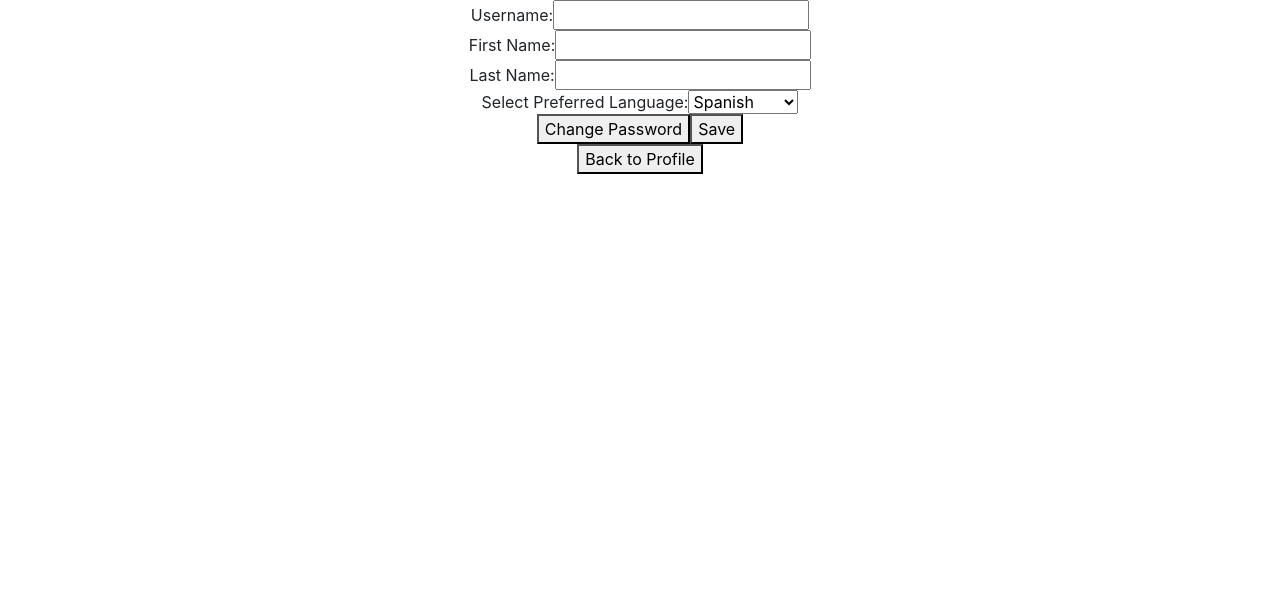
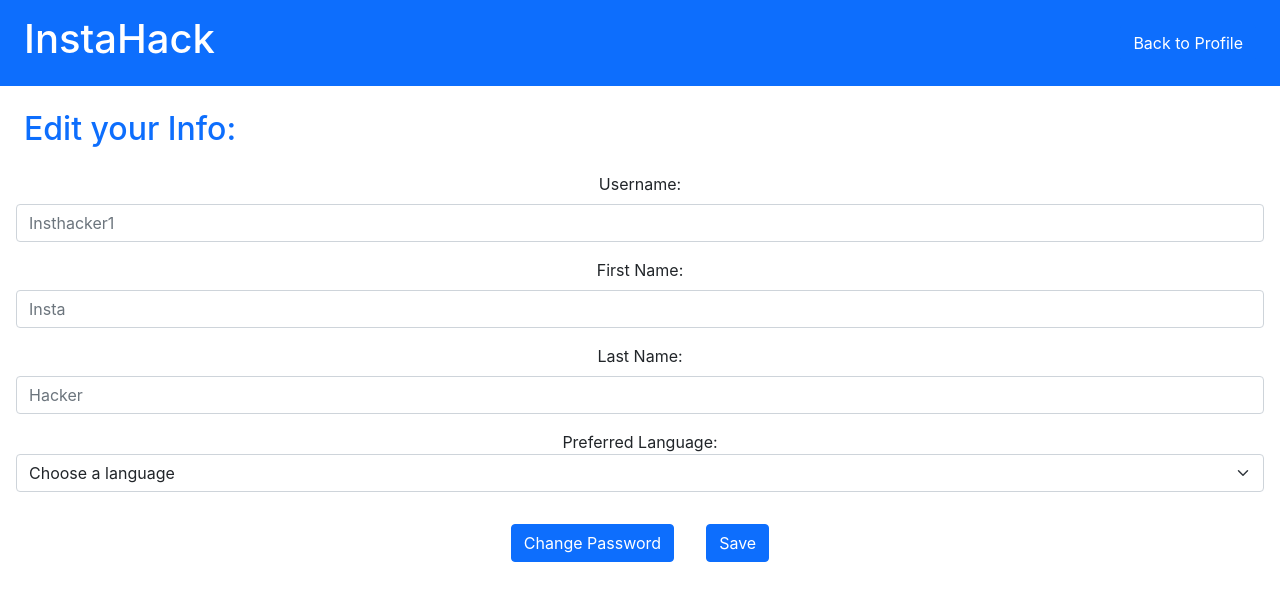
Before and after one commit to maiaduek/instahack, a React (Create React App) app in the folder frontend/f-end/: page /auth/edit-info in a window 1280 px wide. Shown: the top 600 px of the page. Built offline with nearby package versions, Linux system fonts and the light colour scheme; no server answers.

Commit message:
almost done

```diff
--- a/frontend/f-end/src/components/ChangePassword.js
+++ b/frontend/f-end/src/components/ChangePassword.js
@@ -1,5 +1,5 @@
 import { useEffect, useState } from 'react';
-import { useNavigate } from 'react-router';
+import { useNavigate, Link } from 'react-router-dom';
 import { get, post } from '../http/service';
 
 function ChangePassword() {
@@ -36,11 +36,25 @@ function ChangePassword() {
 
   return (
     <div>
-      <form onSubmit={submitNewPassword}>
-        <input placeholder="Old password" onChange={(e) => setOldPassword(e.target.value)}/>
-        <input placeholder="New password" onChange={(e) => setNewPassword(e.target.value)}/>
-        <button type="submit">Save</button>
-      </form>
+      <nav className="navbar nav-pills bg-primary p-2 justify-content-end d-flex justify-content-between">
+        <h1 className="text-white ms-3">InstaHack</h1>
+        <ul className="nav">
+          <li className="m-3">
+          <Link to={`/profile/${id}`} className="btn btn-primary">Back to Profile</Link>
+          </li>
+        </ul>
+      </nav>
+      <h2 className="text-primary m-4 d-flex justify-content-start">Change your Password:</h2>
+      <div className="m-3">
+        <label htmlFor="oldPassword" className="form-label">Old Password:</label>
+        <input placeholder="********" type="password" className="form-control" id="oldPassword" onChange={e => setOldPassword(e.target.value)} value={oldPassword}/>
+      </div>
+      <div className="m-3">
+        <label htmlFor="newPassword" className="form-label">New Password:</label>
+        <input placeholder="********" type="password" className="form-control" id="newPassword" onChange={e => setNewPassword(e.target.value)} value={newPassword}/>
+        <div id="emailHelp" className="form-text">Please choose a password with at least 8 characters.</div>
+      </div>
+        <button type="submit" className="btn btn-primary">Save</button>
       {error && <p>{error}</p>}
     </div>
   )
--- a/frontend/f-end/src/components/CreatePost.js
+++ b/frontend/f-end/src/components/CreatePost.js
@@ -1,5 +1,5 @@
 import { useState, useEffect } from 'react';
-import { useNavigate } from 'react-router-dom';
+import { useNavigate, Link } from 'react-router-dom';
 import { post, get } from '../http/service';
 
 
@@ -41,6 +41,14 @@ function CreatePost() {
 
   return (
     <div>
+      <nav className="navbar nav-pills bg-primary p-2 justify-content-end d-flex justify-content-between">
+        <h1 className="text-white ms-3">InstaHack</h1>
+        <ul className="nav">
+          <li className="m-3">
+          <Link to={`/profile/${poster}`} className="btn btn-primary">Back to Profile</Link>
+          </li>
+        </ul>
+      </nav>
       <h1>Create your post:</h1>
       <form onSubmit={submitPost}>
         <div>
--- a/frontend/f-end/src/components/EditInfo.js
+++ b/frontend/f-end/src/components/EditInfo.js
@@ -26,7 +26,7 @@ function EditInfo(props) {
 
   useEffect(() => {
     if (changedInfo) {
-      navigate('/profile')
+      navigate(`/profile/${id}`)
     }
   }, [changedInfo])
 
@@ -56,25 +56,64 @@ function EditInfo(props) {
 
   return (
     <div>
+      <nav className="navbar nav-pills bg-primary p-2 justify-content-end d-flex justify-content-between">
+        <h1 className="text-white ms-3">InstaHack</h1>
+        <ul className="nav">
+          <li className="m-3">
+          <button onClick={goBack} className="btn btn-primary">Back to Profile</button>
+          </li>
+        </ul>
+      </nav>
+      <h2 className="text-primary m-4 d-flex justify-content-start">Edit your Info:</h2>
+
       <form onSubmit={saveUserInfo}>
-        <label htmlFor="username">Username:</label>
-        <input name="username" value={username} onChange={e => setUsername(e.target.value)}/><br></br>
-        <label htmlFor="firstName">First Name:</label>
-        <input name="firstName" value={firstName} onChange={e => setFirstName(e.target.value)}/><br></br>
-        <label htmlFor="lastName">Last Name:</label>
-        <input name="lastName" value={lastName} onChange={e => setLastName(e.target.value)}/><br></br>
-        <label htmlFor="preferredLang">Select Preferred Language:</label>
-        <select name="preferredLang" id="preferredLang" onChange={e => setPreferredLang(e.target.value)} defaultValue={preferredLang}>
-          <option value="spanish">Spanish</option>
-          <option value="hebrew">Hebrew</option>
-          <option value="french">French</option>
-          <option value="portguese">Portuguese</option>
-          <option value="chinese">Chinese</option>
-        </select><br></br>
-        <button onClick={changePassword}>Change Password</button>
-        <button type="submit">Save</button>
+        <div className="m-3">
+          <label htmlFor="username" className="form-label">Username:</label>
+          <input placeholder="Insthacker1" id="username" className="form-control input-sm" value={username} onChange={e => setUsername(e.target.value)} />
+        </div>
+        <div className="m-3">
+          <label htmlFor="firstName" className="form-label">First Name:</label>
+          <input placeholder="Insta" className="form-control" id="firstName" onChange={e => setFirstName(e.target.value)} value={firstName}/>
+        </div>
+        <div className="m-3">
+          <label htmlFor="lastName" className="form-label">Last Name:</label>
+          <input placeholder="Hacker" className="form-control" id="lastName" onChange={e => setLastName(e.target.value)} value={lastName}/>
+        </div>
+        <div className="m-3">
+          <label htmlFor="preferredLang">Preferred Language:</label>
+          <select id="preferredLang" className="form-select form-select mb-3" aria-label=".form-select-lg example" onChange={e => setPreferredLang(e.target.value)}>
+            <option defaultValue>Choose a language</option>
+            <option value="spanish">Spanish</option>
+            <option value="hebrew">Hebrew</option>
+            <option value="french">French</option>
+            <option value="portuguese">Portuguese</option>
+            <option value="chinese">Chinese</option>
+          </select>
+        </div>
+        <button onClick={changePassword} className="btn btn-primary m-3">Change Password</button>
+        <button type="submit" className="btn btn-primary m-3">Save</button>
       </form>
-      <button onClick={goBack}>Back to Profile</button>
+    {/* </div> */}
+
+
+      {/* // <form onSubmit={saveUserInfo}>
+      //   <label htmlFor="username">Username:</label>
+      //   <input name="username" value={username} onChange={e => setUsername(e.target.value)}/><br></br>
+      //   <label htmlFor="firstName">First Name:</label>
+      //   <input name="firstName" value={firstName} onChange={e => setFirstName(e.target.value)}/><br></br>
+      //   <label htmlFor="lastName">Last Name:</label>
+      //   <input name="lastName" value={lastName} onChange={e => setLastName(e.target.value)}/><br></br>
+      //   <label htmlFor="preferredLang">Select Preferred Language:</label>
+      //   <select name="preferredLang" id="preferredLang" onChange={e => setPreferredLang(e.target.value)} defaultValue={preferredLang}>
+      //     <option value="spanish">Spanish</option>
+      //     <option value="hebrew">Hebrew</option>
+      //     <option value="french">French</option>
+      //     <option value="portguese">Portuguese</option>
+      //     <option value="chinese">Chinese</option>
+      //   </select><br></br>
+      //   <button onClick={changePassword}>Change Password</button>
+      //   <button type="submit">Save</button>
+      // </form> */}
     </div>
   )
 }
--- a/frontend/f-end/src/components/Home.js
+++ b/frontend/f-end/src/components/Home.js
@@ -6,8 +6,9 @@ const Home = () => {
 
   return (
     <div>
-      <nav className="navbar nav-pills bg-secondary p-2">
-        <ul className="nav justify-content-end">
+      <nav className="navbar nav-pills bg-primary p-2 justify-content-end d-flex justify-content-between">
+        <h1 className="text-white ms-3">InstaHack</h1>
+        <ul className="nav">
           <li className="m-3">
             <Link className="text-white text-decoration-none" to="/auth/signup">Create an account</Link>
           </li>
@@ -16,8 +17,14 @@ const Home = () => {
           </li>
         </ul>
       </nav>
-      <div>
-        This nook of the social media world is dedicated to coders. Create an account and post your thoughts, read other coder's thoughts, and comment your thoughts about their thoughts. No need to keep things DRY here, leave that for your code and post as much as you like, run wild with repetition, post about current events or fiction, oh, and thoughts.
+      <div className="row">
+        <div className="card bg-light border text-center">
+          <img src="https://d2gg9evh47fn9z.cloudfront.net/800px_COLOURBOX6005989.jpg" className="card-img" />
+          <div className="card-img-overlay">
+            {/* <h3 className="card-title">About</h3> */}
+            <h5 className="card-text text-center mt-5 pt-5">This nook of the social media world is dedicated to coders. Create an account and post your thoughts, read other coder's thoughts, and comment your thoughts about their thoughts. No need to keep things DRY here, leave that for your code and post as much as you like, run wild with repetition, post about current events or fiction, oh, and thoughts.</h5>
+          </div>
+        </div>
       </div>
     </div>
   )
--- a/frontend/f-end/src/components/Login.js
+++ b/frontend/f-end/src/components/Login.js
@@ -35,12 +35,29 @@ function Login(props) {
 
   return (
     <div>
+      <nav className="navbar nav-pills bg-primary p-2 justify-content-end d-flex justify-content-between">
+        <h1 className="text-white ms-3">InstaHack</h1>
+        <ul className="nav">
+          <li className="m-3">
+            <Link className="text-white text-decoration-none" to="/">Home</Link>
+          </li>
+        </ul>
+      </nav>
+      <h2 className="text-primary m-4 d-flex justify-content-start">Login:</h2>
       <form onSubmit={loginUser}>
-        <input placeholder="Username" value={username} onChange={e => setUsername(e.target.value)} />
-        <input placeholder="Password" type="password" value={password} onChange={e => setPassword(e.target.value)} />
-        <button type="submit">Login</button>
+        <div className="m-3">
+          <label htmlFor="username" className="form-label">Username:</label>
+          <input placeholder="Insthacker1" id="username" className="form-control input-sm" value={username} onChange={e => setUsername(e.target.value)} />
+        </div>
+        <div className="m-3">
+          <label htmlFor="password" className="form-label">Password:</label>
+          <input placeholder="********" type="password" value={password} className="form-control" id="password" onChange={e => setPassword(e.target.value)} />
+          <div id="emailHelp" className="form-text">Please choose a password with at least 8 characters.</div>
+        </div>
+        {/* <input placeholder="Username" value={username} onChange={e => setUsername(e.target.value)} /> */}
+        {/* <input placeholder="Password" type="password" value={password} onChange={e => setPassword(e.target.value)} /> */}
+        <button type="submit" className="btn btn-primary">Login</button>
         {error && <p>{error}</p>}
-        <Link to="/">Home</Link>
       </form>
     </div>
   )
--- a/frontend/f-end/src/components/PostDetails.js
+++ b/frontend/f-end/src/components/PostDetails.js
@@ -140,32 +140,54 @@ function PostDetails() {
 
   return (
     <div>
-      <h2>{userPost.caption}</h2>
-      <p>{translatedContent ? translatedContent : userPost.content}</p>
-      <p>{userPost.createdAt?.slice(0, 10)}</p>
-      <button onClick={translate}>Translate Post</button>
+      <nav className="navbar nav-pills bg-primary p-2 justify-content-end d-flex justify-content-between">
+        <h1 className="text-white ms-3">InstaHack</h1>
+        <ul className="nav">
+          <li className="m-3">
+          <Link to={`/profile/${currentProfile._id}`} className="btn btn-primary">Back to Profile</Link>
+          </li>
+        </ul>
+      </nav>
+
+      <div className="card mb-3 mt-5 ms-5" style={{maxWidth: "800px"}}>
+        <div className="row g-0">
+          <div className="col-md-4">
+            <img src="https://thumbs.dreamstime.com/b/man-hipster-avatar-cartoon-guy-black-hair-man-hipster-avatar-cartoon-guy-black-hair-flat-icon-blue-background-user-223717055.jpg" className="img-fluid rounded-start" alt="..."/>
+          </div>
+          <div className="col-md-8">
+            <div className="card-body">
+              <h3 className="card-title">{userPost.caption}</h3>
+              <p className="card-text mt-5">{translatedContent ? translatedContent : userPost.content}</p>
+              <p className="card-text"><small className="text-muted">By: <a href={`/profile/${currentProfile._id}`}>{currentProfile.username}</a></small></p>
+              <p className="card-text"><small className="text-muted">Published: {userPost.createdAt?.slice(0,10)}</small></p>
+              <button onClick={translate} className="btn btn-outline-primary">Translate</button>
+              <button onClick={() => deletePost(userPost._id)} className="btn btn-outline-primary ms-2">Delete Post</button>
+            </div>
+          </div>
+        </div>
+      </div>
       {
+        addingComment ?
+        <div className="d-flex justify-content-center align-items-center">
+        <label htmlFor="comment-text mr-5">Comment:</label>
+          <textarea className="ms-5 mb-2" name="comment-text" cols="50" rows="4" onChange={e => setComment(e.target.value)}></textarea>
+        </div> : ''
+      }
+      <button onClick={addComment} className="btn btn-outline-primary mb-3 w-40">Add Comment</button>
+
+        {
           postComments.map((cmt, i) => {
-          return (
-            <div key={i}>
-              <p>By: <a href={`/profile/${cmt.commenter}`}>{cmt.commenterName}</a></p>
-              <p>{cmt.commentBody}</p>
-              <button onClick={() => deleteComment(cmt._id)}>Delete</button>
-            </div>
+            return (
+              <div class="card ms-5" style={{maxWidth: "800px"}}>
+                <div class="card-body">
+                  <h5 class="card-title"><a href={`/profile/${cmt.commenter}`}>{cmt.commenterName} says</a></h5>
+                  <p class="card-text">{cmt.commentBody}</p>
+                  <button onClick={() => deleteComment(userPost._id)} className="btn btn-outline-primary">Delete</button>
+                </div>
+              </div>
           )
         })
       }
-      {
-        addingComment ?
-        <div>
-        <label htmlFor="comment-text">Comment:</label>
-          <textarea name="comment-text" cols="50" rows="4" onChange={e => setComment(e.target.value)}></textarea>
-        </div> : ''
-      }
-      <button onClick={addComment}>Add Comment</button>
-      <button onClick={() => deletePost(userPost._id)}>Delete Post</button>
-      <p>{currentProfile._id}</p>
-      <Link to={`/profile/${currentProfile._id}`}>Back to Profile</Link>
     </div>
   )
 }
--- a/frontend/f-end/src/components/Profile.js
+++ b/frontend/f-end/src/components/Profile.js
@@ -38,19 +38,40 @@ function Profile(props) {
 
   return (
     <div>
-      <h1>{userInfo.firstName}'s Profile</h1>
-      <button onClick={() => navigate('/auth/edit-info')}>Edit Info</button>
-      <button onClick={() => navigate('/post/create-post')}>Create Post</button>
-      <button onClick={logout}>Logout </button>
-      <button onClick={deleteUser}>Delete User</button>
+      <nav className="navbar nav-pills bg-primary p-2 justify-content-end d-flex justify-content-between">
+        <h1 className="text-white ms-3">InstaHack</h1>
+        <ul className="nav">
+          <li className="m-3">
+            <button onClick={() => navigate('/auth/edit-info')} className="btn btn-primary">Edit Info</button>
+            <button onClick={logout} className="btn btn-primary">Logout </button>
+            <button onClick={deleteUser} className="btn btn-outline-danger">Delete User</button>
+          </li>
+        </ul>
+      </nav>
+
+      <div className="row">
+        <img src="https://thumbs.dreamstime.com/b/man-hipster-avatar-cartoon-guy-black-hair-man-hipster-avatar-cartoon-guy-black-hair-flat-icon-blue-background-user-223717055.jpg" className="col-3 mt-5 ms-5" style={{borderRadius: "200px"}}/>
+        <div className="col-6">
+          <h2 className="mt-5">{userInfo.firstName} {userInfo.lastName}</h2>
+          <h3 style={{color: "grey"}} className="mt-4">{userInfo.username}</h3>
+          <h4 className="mt-4" style={{color: "grey"}}>Member since: {userInfo.createdAt?.slice(0,10)}</h4>
+        </div>
+      </div>
+
+      <button onClick={() => navigate('/post/create-post')} className="btn btn-primary col-9 mt-5">Create New Post</button>
+
       {
         userInfo?.posts?.length ?
         userInfo.posts.map((post, i) => {
-            return (
-              <div key={i}>
-                <Link to={`/post/${post._id}`}>{post.caption}</Link>
-              </div>
-            )
+          return (
+          <div className="card w-76 ms-5 mt-3" key={i}>
+            <div className="card-body">
+              <h5 className="card-title">{post.caption}</h5>
+              <p className="card-text">{post.comments.length} Comments</p>
+              <a href={`/post/${post._id}`} className="btn btn-primary">Check It out</a>
+            </div>
+          </div>
+          )
           }) : ''
       }
     </div>
--- a/frontend/f-end/src/components/Signup.js
+++ b/frontend/f-end/src/components/Signup.js
@@ -1,5 +1,5 @@
 import { useEffect, useState } from 'react';
-import { useNavigate } from 'react-router-dom'
+import { useNavigate, Link } from 'react-router-dom'
 import { post, get } from '../http/service';
 
 function Signup() {
@@ -40,22 +40,45 @@ function Signup() {
 
   return (
     <div>
-      <h1>Creat an account:</h1>
-      <button onClick={()=> navigate('/')}>home</button>
+      <nav className="navbar nav-pills bg-primary p-2 justify-content-end d-flex justify-content-between">
+        <h1 className="text-white ms-3">InstaHack</h1>
+        <ul className="nav">
+          <li className="m-3">
+            <Link className="text-white text-decoration-none" to="/">Home</Link>
+          </li>
+        </ul>
+      </nav>
+      <h2 className="text-primary m-4 d-flex justify-content-start">Join us:</h2>
       <form onSubmit={signupUser}>
-        <input placeholder="Username" value={username} onChange={e => setUsername(e.target.value)} />
-        <input placeholder="Password" value={password} onChange={e => setPassword(e.target.value)} />
-        <input placeholder="First Name" value={firstName} onChange={e => setFirstName(e.target.value)} />
-        <input placeholder="Last Name" value={lastName} onChange={e => setLastName(e.target.value)} />
+        <div className="m-3">
+          <label htmlFor="username" className="form-label">Username:</label>
+          <input placeholder="Insthacker1" id="username" className="form-control input-sm" value={username} onChange={e => setUsername(e.target.value)} />
+        </div>
+        <div className="m-3">
+          <label htmlFor="password" className="form-label">Password:</label>
+          <input placeholder="********" type="password" className="form-control" id="password" onChange={e => setPassword(e.target.value)} value={password}/>
+          <div id="emailHelp" className="form-text">Please choose a password with at least 8 characters.</div>
+        </div>
+        <div className="m-3">
+          <label htmlFor="firstName" className="form-label">First Name:</label>
+          <input placeholder="Insta" className="form-control" id="firstName" onChange={e => setFirstName(e.target.value)} value={firstName}/>
+        </div>
+        <div className="m-3">
+          <label htmlFor="lastName" className="form-label">Last Name:</label>
+          <input placeholder="Hacker" className="form-control" id="lastName" onChange={e => setLastName(e.target.value)} value={lastName}/>
+        </div>
+        <div className="m-3">
           <label htmlFor="preferredLang">Preferred Language:</label>
-        <select id="preferredLang" onChange={e => setPreferredLang(e.target.value)}>
+          <select id="preferredLang" className="form-select form-select mb-3" aria-label=".form-select-lg example" onChange={e => setPreferredLang(e.target.value)}>
+            <option defaultValue>Choose a language</option>
             <option value="spanish">Spanish</option>
             <option value="hebrew">Hebrew</option>
             <option value="french">French</option>
             <option value="portuguese">Portuguese</option>
             <option value="chinese">Chinese</option>
           </select>
-        <button type="submit">Create Account</button>
+        </div>
+        <button type="submit" className="btn btn-primary">Create Account</button>
         {error && <p>{error}</p>}
       </form>
     </div>
--- a/frontend/f-end/src/http/url.js
+++ b/frontend/f-end/src/http/url.js
@@ -1 +1,2 @@
 export const url = "http://localhost:5005";
+// export const url = "https://sleepy-escarpment-67306.herokuapp.com";
```
Also changed, not shown: 1 other file (tests, documents, lock files or other folders). Lines whose indentation alone changed are shown as unchanged.
